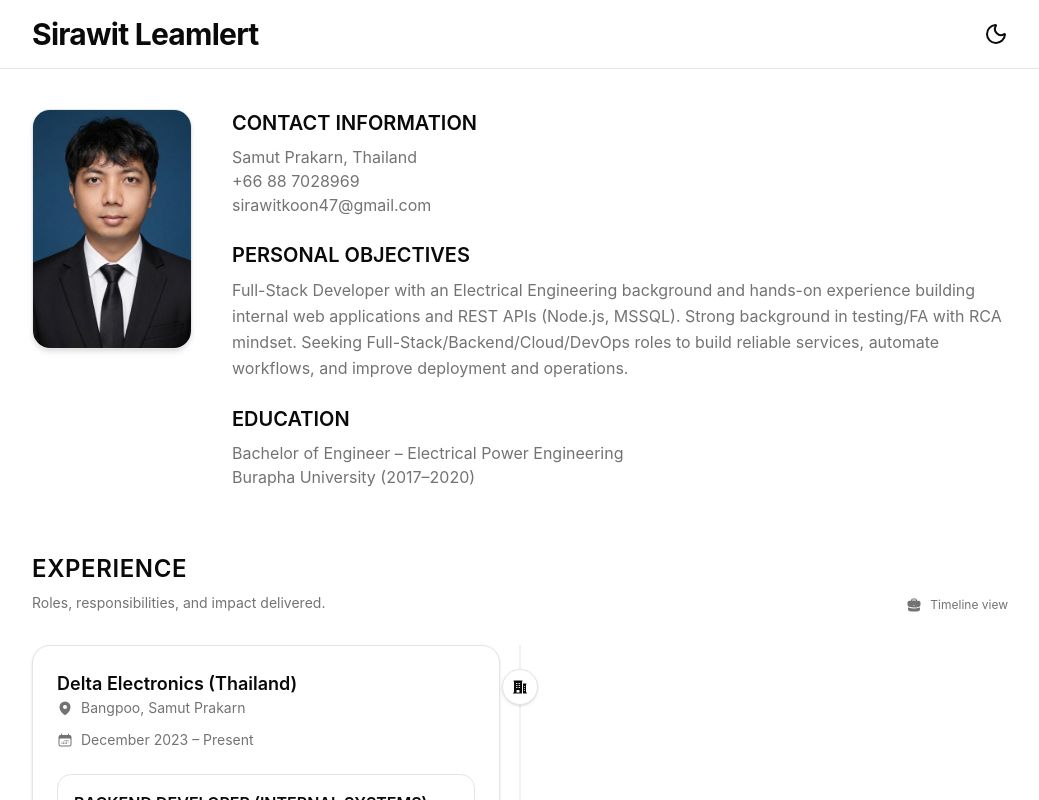
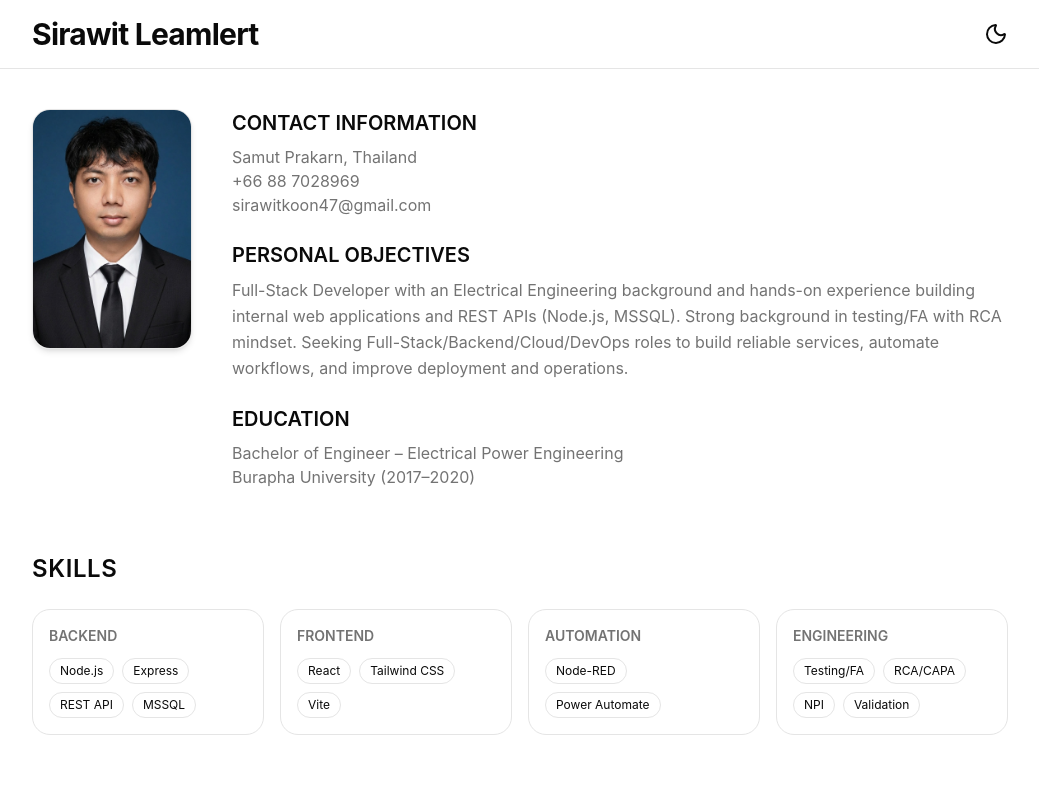
Before and after one commit to Sirakoon/my-portfolio, a React (Vite) app: page / in a window 1280 px wide. Shown: the top 800 px of the page, without its empty margins (120-1159 px from the left). Built offline with nearby package versions, Linux system fonts and the light colour scheme.

Commit message:
edit layout

```diff
--- a/src/components/CV.jsx
+++ b/src/components/CV.jsx
@@ -1,6 +1,7 @@
 import { AnimatedThemeToggler } from "@/components/ui/animated-theme-toggler";
 import { ExperienceSection } from "./ExperienceSection";
 import profilePic from "@/assets/picture.jpg";
+import { SkillsSection } from "./SkillsSection";
 
 function CV() {
   return (
@@ -75,6 +76,7 @@ function CV() {
 
         {/* Experience Section */}
         <section>
+          <SkillsSection />
           <ExperienceSection />
         </section>
 
--- a/src/components/ExperienceSection.jsx
+++ b/src/components/ExperienceSection.jsx
@@ -12,6 +12,7 @@ import { SiNodered } from "react-icons/si";
 import { FaNodeJs } from "react-icons/fa";
 import { PiFileSqlDuotone } from "react-icons/pi";
 import { FaReact } from "react-icons/fa6";
+
 
 const tags = [
   { name: "Node.js", icon: <FaNodeJs />, color: "text-green-500" },
```
